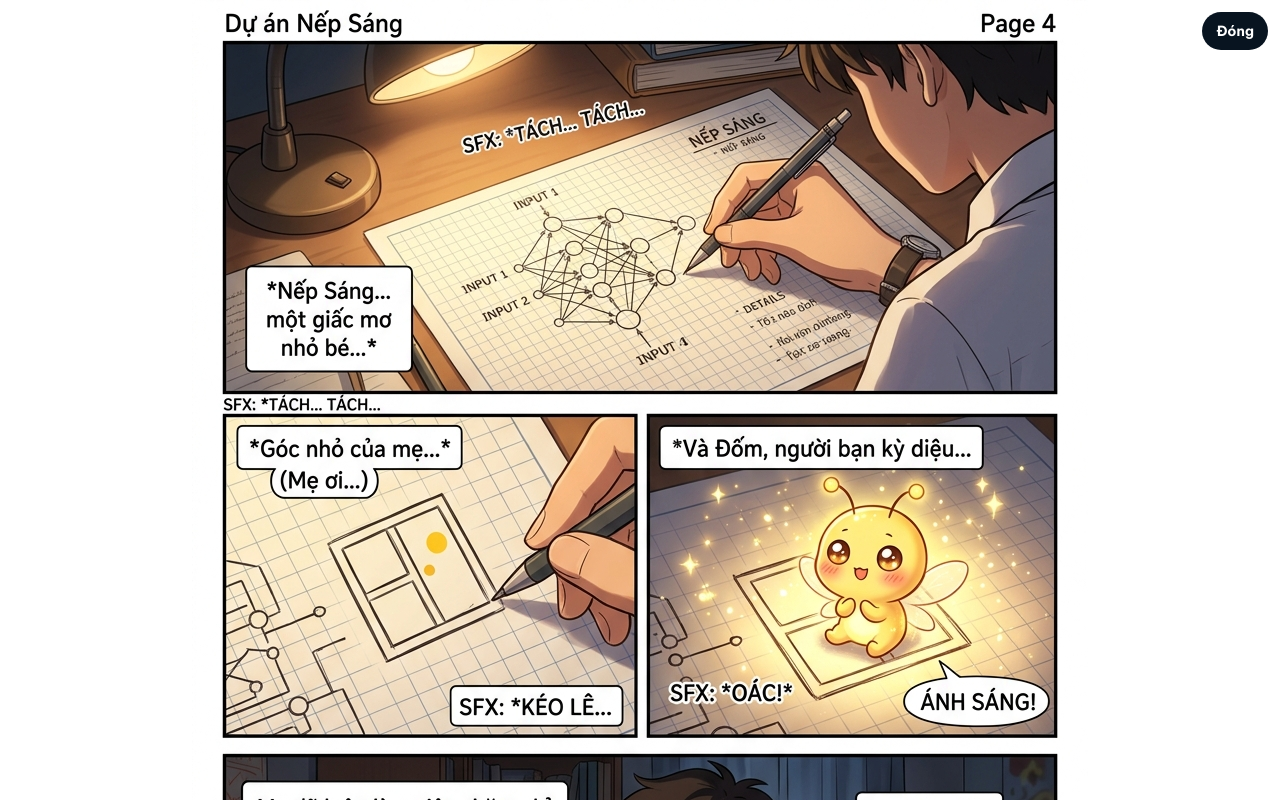
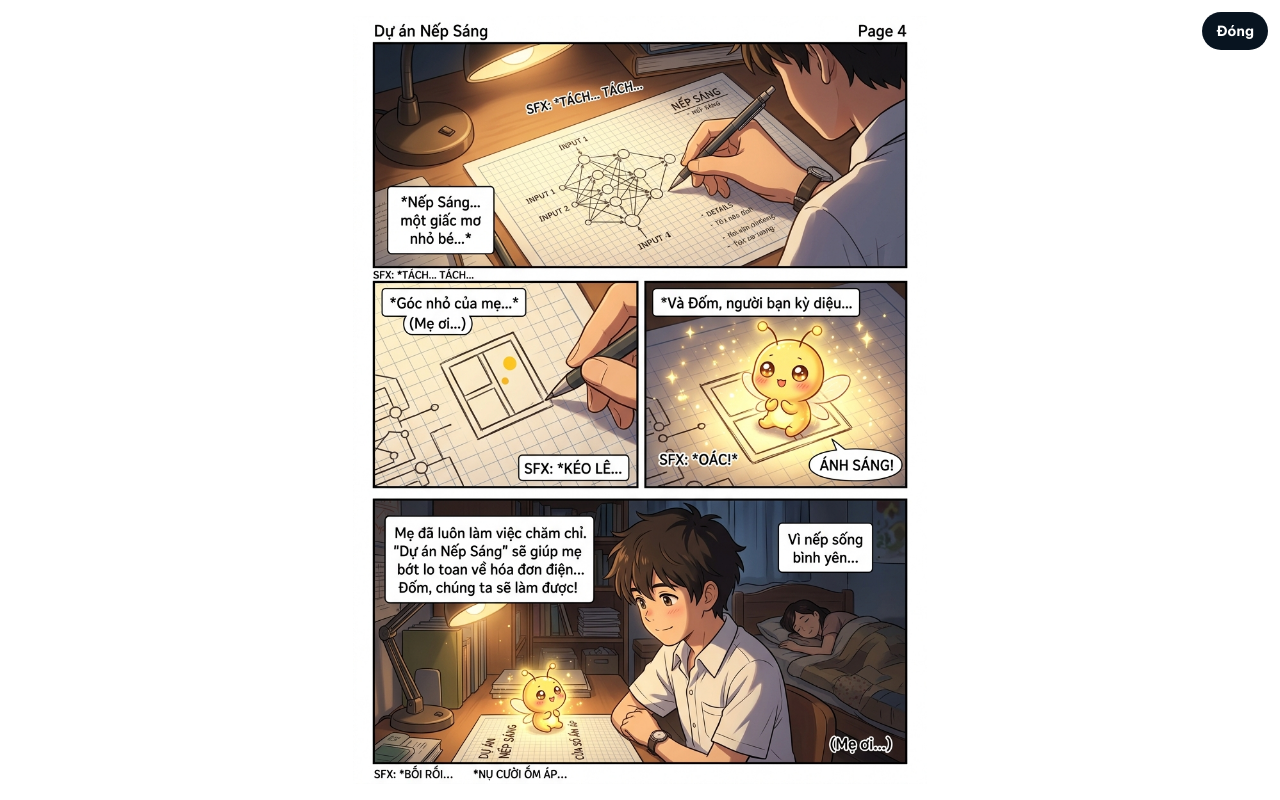
Before and after one commit to Phamtin147/ass-mln122, a website: page ar-trang4.html in a window 1280 px wide. Both pictures are taken after a click on the button 640 px from the left and 617 px from the top of the page. Drawn offline with Linux system fonts and the light colour scheme; a script that the page names is missing.

Commit message:
fix(ar): trang 4 hiện vừa màn hình, không bị cắt

```diff
--- a/ar-trang4.html
+++ b/ar-trang4.html
@@ -103,8 +103,9 @@
     #guide span { font-size: 13.5px; font-weight: 600; line-height: 1.45; text-align: center; padding: 8px 10px; border-radius: 10px; background: var(--panel); }
 
     /* ----- trang 4 để quét ----- */
-    #pageView { position: fixed; inset: 0; z-index: 40; background: #ffffff; display: grid; place-items: center; }
-    #pageView img { max-width: 100%; max-height: 100%; height: 100%; object-fit: contain; }
+    #pageView { position: fixed; inset: 0; z-index: 40; background: #ffffff; }
+    /* vừa khít màn hình, không bị cắt, chừa viền trắng để camera dễ nhận trang */
+    #pageView img { position: absolute; top: 16px; left: 16px; width: calc(100% - 32px); height: calc(100% - 32px); max-width: none; object-fit: contain; }
     #pageView button { position: fixed; top: calc(12px + env(safe-area-inset-top, 0px)); right: max(12px, env(safe-area-inset-right, 0px)); padding: 10px 14px; border-radius: 999px; border: 0; background: #081420; color: #fff; font-weight: 700; font-size: 14px; }
 
     @media (prefers-reduced-motion: reduce) { * { transition: none !important; } }
```
